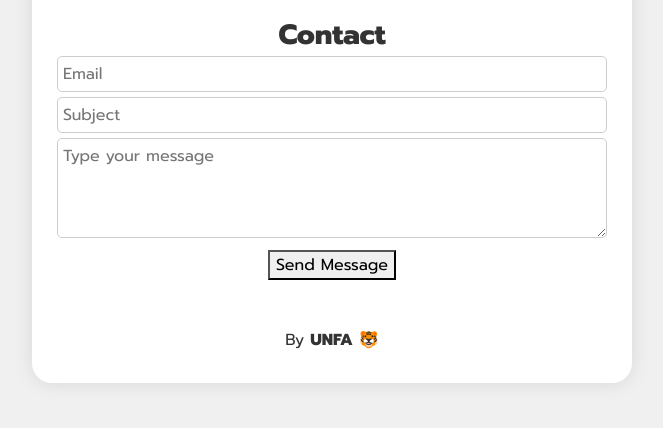
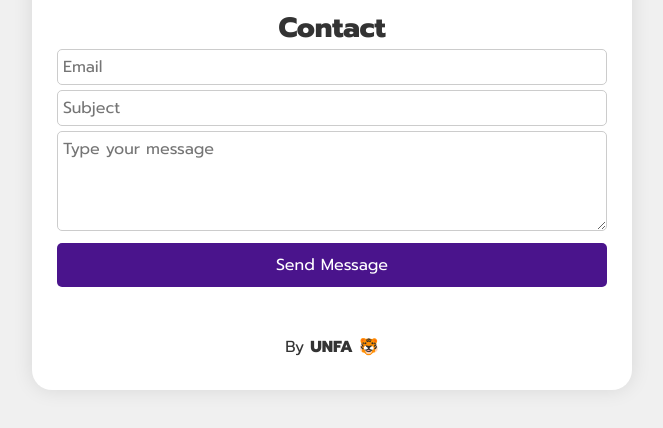
Before and after one commit to Ulisses22/comingsoon, a plain HTML site: page index.html in a window 1280 px wide. Shown: the part 332-760 px from the top of the page, without its empty margins (308-971 px from the left). Drawn offline with nearby package versions, Linux system fonts and the light colour scheme.

Commit message:
Update index.html

```diff
--- a/index.html
+++ b/index.html
@@ -81,7 +81,7 @@
             height: 100px;
         }
 
-        form button[type="submit"] {
+        form button {
             background-color: #4a148c;
             color: #fff;
             padding: 10px 20px;
```
